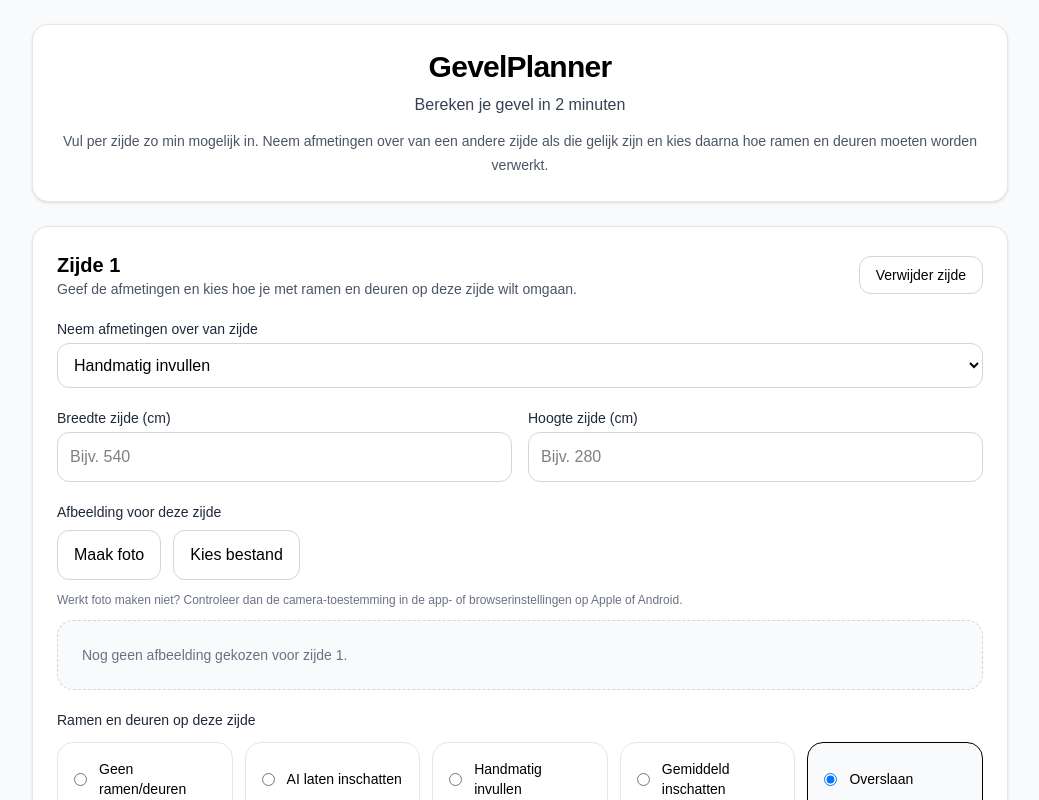
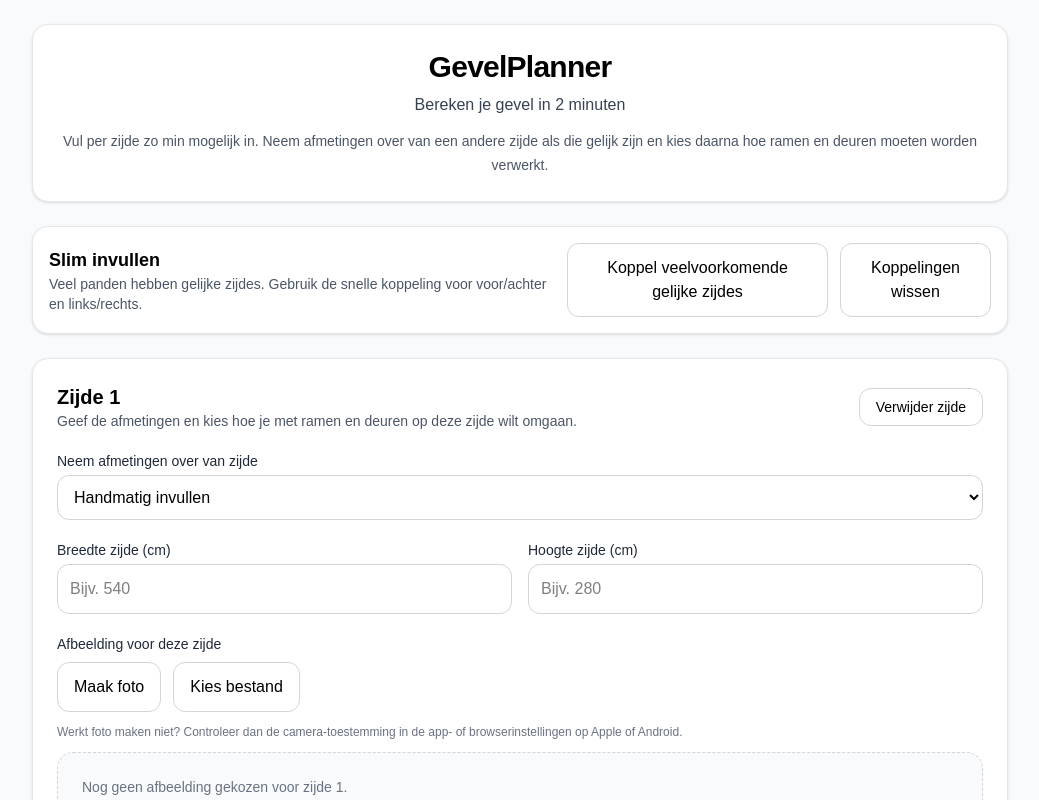
Before and after one commit to cryptoprins-ship-it/geveltool-mvp, a Next.js app: page / in a window 1280 px wide. Shown: the top 800 px of the page, without its empty margins (120-1159 px from the left). Built offline with nearby package versions, Linux system fonts and the light colour scheme.

Commit message:
Add linked side dimensions and quick side pairing

```diff
--- a/app/page.tsx
+++ b/app/page.tsx
@@ -123,9 +123,7 @@ export default function Page() {
       const linked = getLinkedDimensions(side, sides);
       const widthValue = linked ? linked.width : side.width;
       const heightValue = linked ? linked.height : side.height;
-
-      const hasBaseDimensions =
-        widthValue.trim() !== "" && heightValue.trim() !== "";
+      const hasBaseDimensions = widthValue.trim() !== "" && heightValue.trim() !== "";
       if (!hasBaseDimensions) return false;
 
       if (side.openingMode === "skip" || side.openingMode === "none") return true;
@@ -370,6 +368,23 @@ export default function Page() {
     });
   };
 
+  const applyCommonPairs = () => {
+    setSides((prev) => {
+      const next = [...prev];
+      if (next.length >= 2) {
+        next[1] = { ...next[1], linkToSideId: next[0].id };
+      }
+      if (next.length >= 4) {
+        next[3] = { ...next[3], linkToSideId: next[2].id };
+      }
+      return next;
+    });
+  };
+
+  const clearAllLinks = () => {
+    setSides((prev) => prev.map((side) => ({ ...side, linkToSideId: undefined })));
+  };
+
   const getWidthValue = (side: Side) => {
     const linked = getLinkedDimensions(side, sides);
     return linked ? linked.width : side.width;
@@ -493,6 +508,33 @@ export default function Page() {
           </p>
         </section>
 
+        <section className="rounded-2xl border border-gray-200 bg-white p-4 shadow-sm">
+          <div className="flex flex-col gap-3 md:flex-row md:items-center md:justify-between">
+            <div>
+              <h2 className="text-lg font-semibold text-black">Slim invullen</h2>
+              <p className="text-sm text-gray-600">
+                Veel panden hebben gelijke zijdes. Gebruik de snelle koppeling voor voor/achter en links/rechts.
+              </p>
+            </div>
+            <div className="flex flex-col gap-3 sm:flex-row">
+              <button
+                type="button"
+                className="rounded-xl border border-gray-300 bg-white px-4 py-3 font-medium text-black transition hover:bg-gray-50"
+                onClick={applyCommonPairs}
+              >
+                Koppel veelvoorkomende gelijke zijdes
+              </button>
+              <button
+                type="button"
+                className="rounded-xl border border-gray-300 bg-white px-4 py-3 font-medium text-black transition hover:bg-gray-50"
+                onClick={clearAllLinks}
+              >
+                Koppelingen wissen
+              </button>
+            </div>
+          </div>
+        </section>
+
         {sides.map((side) => {
           const linked = getLinkedDimensions(side, sides);
           const widthValue = getWidthValue(side);
@@ -545,9 +587,9 @@ export default function Page() {
                 </select>
 
                 {linked ? (
-                  <p className="mt-2 text-xs text-gray-500">
+                  <div className="mt-2 rounded-xl border border-blue-200 bg-blue-50 p-3 text-sm text-blue-800">
                     Afmetingen worden overgenomen van {linked.name}.
-                  </p>
+                  </div>
                 ) : null}
               </div>
 
@@ -748,8 +790,7 @@ export default function Page() {
 
                   {toNumber(side.frameCount) > 0 ? (
                     <div className="rounded-xl border border-gray-200 bg-white p-3 text-sm text-gray-700">
-                      Geschatte aftrek:{" "}
-                      <strong>{getEstimatedDeductionM2(side).toFixed(2)} m²</strong>
+                      Geschatte aftrek: <strong>{getEstimatedDeductionM2(side).toFixed(2)} m²</strong>
                     </div>
                   ) : null}
                 </div>
```
